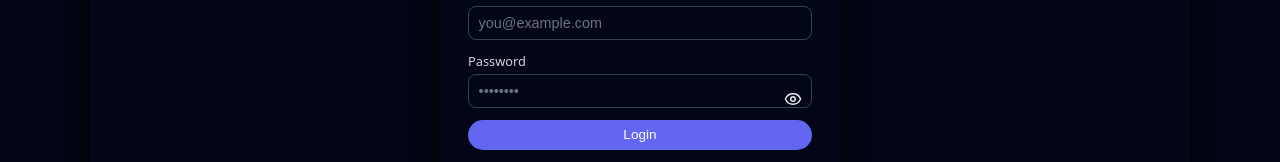
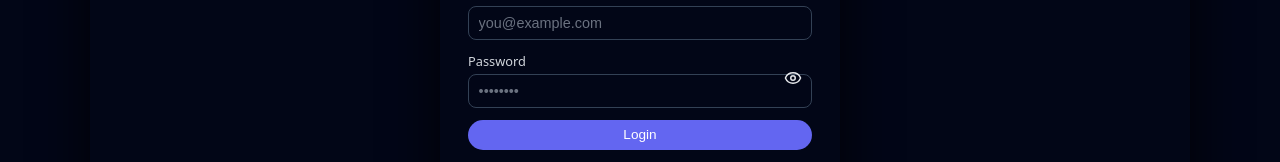
Before and after one commit to chinmay-vijapure-05/TaskManagerUI, a React (Vite) app: page / in a window 1280 px wide. Shown: the part 433-595 px from the top of the page. Built offline with nearby package versions, Linux system fonts and the light colour scheme.

Commit message:
visual fix

```diff
--- a/src/pages/Login.tsx
+++ b/src/pages/Login.tsx
@@ -86,7 +86,8 @@ const Login = () => {
               style={{
                 position: "absolute",
                 right: "10px",
-                top: "38px",
+                top: "50%",
+                transform: "translateY(-50%)",
                 cursor: "pointer",
                 userSelect: "none",
               }}
```
